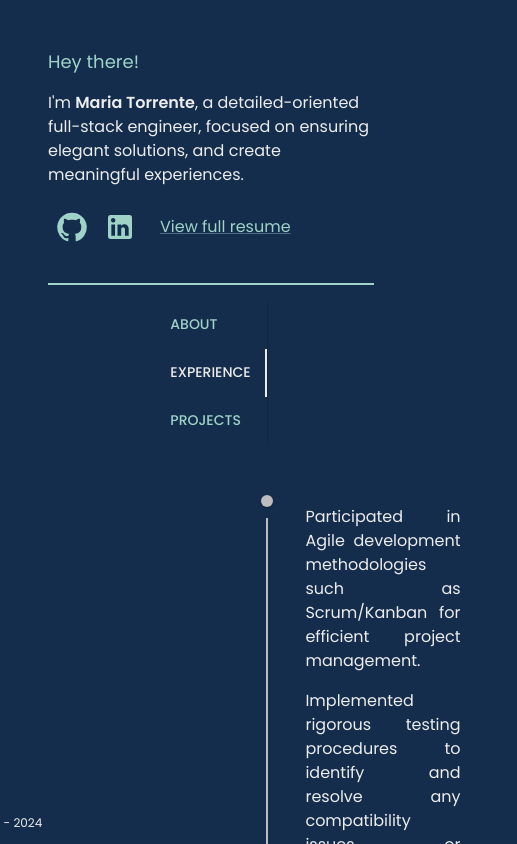
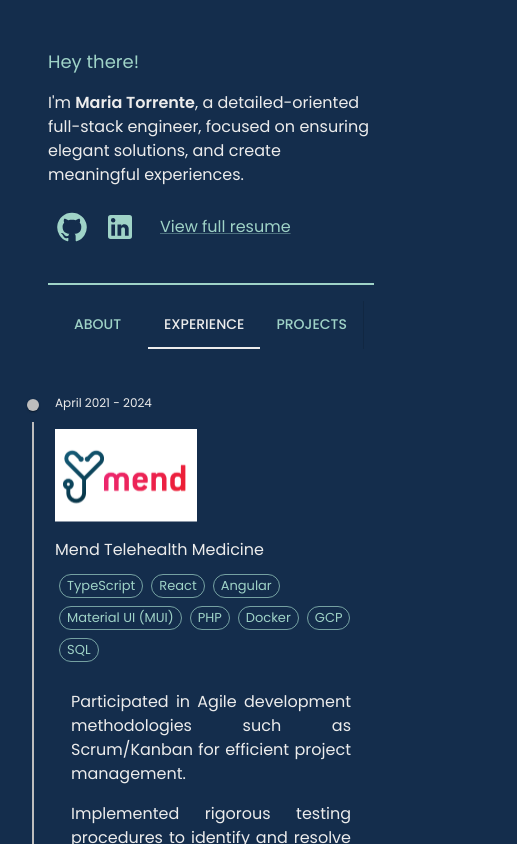
Before and after one commit to mariatorrentedev/portfolio, a React (Vite) app: page / in a window 390 px wide. Both pictures are taken after a click on the tab "EXPERIENCE". Shown: the top 844 px of the page, 517 px wide, since content can reach past the window. Built offline with nearby package versions, Linux system fonts and the light colour scheme; no server answers.

Commit message:
Hot-fix: resolve responsiveness issues on iPad devices.

```diff
--- a/src/components/Experience.tsx
+++ b/src/components/Experience.tsx
@@ -1,3 +1,5 @@
+import type { CompanyItem } from "../constants";
+import { COMPANIES } from "../constants";
 import {
   Timeline,
   TimelineItem,
@@ -17,20 +19,9 @@ import {
   Stack,
   Chip,
   Typography,
+  useTheme,
   useMediaQuery,
 } from "@mui/material";
-import MendLogo from "../assets/mend.svg";
-import ThinkfulLogo from "../assets/thinkful.svg";
-import MevysLogo from "../assets/mevys.svg";
-
-type CompanyItem = {
-  name: string;
-  url: string;
-  logo: string;
-  duration: string;
-  jobs: string[];
-  tech: string[];
-};
 
 const renderList = (jobs: CompanyItem["jobs"]) => {
   return (
@@ -44,56 +35,10 @@ const renderList = (jobs: CompanyItem["jobs"]) => {
   );
 };
 
-const timelineItems: CompanyItem[] = [
-  {
-    name: "Mend Telehealth Medicine",
-    url: "https://mend.com/",
-    logo: MendLogo,
-    duration: "April 2021 - 2024",
-    jobs: [
-      "Participated in Agile development methodologies such as Scrum/Kanban for efficient project management.",
-      "Implemented rigorous testing procedures to identify and resolve any compatibility issues or regressions.",
-      "Collaborated in a pair development to execute migration of the entire dashboard from Angular/JavaScript to React/TypeScript.",
-      "Develop, tested, and deployed a Video SPA using Vonage Express, GCP(Cloud Functions, Bucket Storage) overseeing the project from inception to full production.",
-    ],
-    tech: [
-      "TypeScript",
-      "React",
-      "Angular",
-      "Material UI (MUI)",
-      "PHP",
-      "Docker",
-      "GCP",
-      "SQL",
-    ],
-  },
-  {
-    name: "Thinkful",
-    url: "https://thinkful.com/",
-    logo: ThinkfulLogo,
-    duration: "Nov 2020 - March 2021",
-    jobs: [
-      "Remote engineer immersion program focused on learning HTML5, CSS3, Javascript ES6, SQL, and associated frameworks (such as Node.js, React, jQuery, and PostgreSQL).",
-      "Designed mobile-first full-stack applications from concept development to deployment, while learning networking and industry best practices.",
-    ],
-    tech: ["JavaScript", "React", "HTML", "CSS", "PostgreSQL", "SQL"],
-  },
-  {
-    name: "Mevys Healthy Hair Optimization System",
-    url: "https://mevyspro.com/",
-    logo: MevysLogo,
-    duration: "Jun 2019 - 2021",
-    jobs: [
-      "Collaborated and coordinated with cross-functional teams to ensure seamless integration of software components.",
-      "Provided architectural design and development of the online store to implementing an authentication system for professional stylists.",
-      "Lead brainstorming sessions to generate new ideas for features and commercial relationships.",
-    ],
-    tech: ["JavaScript", "Liquid", "React", "CSS", "HTML", "MongoDB", "DevOps"],
-  },
-];
+export default function Experience() {
+  const theme = useTheme();
 
-export default function Experience() {
-  const isMobile = useMediaQuery("(pointer: coarse)");
+  const isMobile = useMediaQuery(theme.breakpoints.down("md"));
 
   return (
     <Timeline
@@ -104,18 +49,19 @@ export default function Experience() {
         },
       }}
     >
-      {timelineItems.map((item, index) => {
+      {COMPANIES.map((item, index) => {
         return (
           <TimelineItem key={index}>
             <TimelineOppositeContent
-              sx={{ m: "auto 0" }}
-              align="right"
+              sx={{ m: "0 auto" }}
+              align="center"
               color="info.main"
+              minWidth={isMobile ? "100%" : undefined}
             >
               <Stack
                 spacing={1}
                 minWidth={[300, 0]}
-                alignItems={["baseline", "end"]}
+                alignItems={["baseline", "baseline", "end"]}
               >
                 <Typography variant="caption">{item.duration}</Typography>
                 <IconButton
@@ -123,6 +69,7 @@ export default function Experience() {
                   color="secondary"
                   href={item.url}
                   target="_blank"
+                  sx={{ padding: "8px 0" }}
                 >
                   <img src={item.logo} alt={item.name} />
                 </IconButton>
--- a/src/components/Navigation.tsx
+++ b/src/components/Navigation.tsx
@@ -1,5 +1,12 @@
 import * as React from "react";
-import { Box, Tab, Tabs, Typography, useMediaQuery } from "@mui/material";
+import {
+  Box,
+  Tab,
+  Tabs,
+  Typography,
+  useMediaQuery,
+  useTheme,
+} from "@mui/material";
 import { styled } from "@mui/system";
 import { About, Experience } from "./";
 
@@ -13,7 +20,7 @@ const TabsWrapper = styled(Box)(({ theme }) => ({
   paddingTop: "3rem",
   flexDirection: "row",
   minHeight: 224,
-  [theme.breakpoints.down("sm")]: {
+  [theme.breakpoints.down("md")]: {
     flexDirection: "column",
     alignItems: "center",
     paddingTop: "1rem",
@@ -27,14 +34,14 @@ const StyledTabs = styled(Tabs)(({ theme }) => ({
   "& button": {
     color: theme.palette.secondary.main,
     fontSize: 14,
-    [theme.breakpoints.up("sm")]: {
+    [theme.breakpoints.up("md")]: {
       fontSize: 18,
       paddingLeft: "1rem",
       maxWidth: "100%",
       padding: "24px 60px 24px 0",
     },
   },
-  [theme.breakpoints.down("sm")]: {
+  [theme.breakpoints.down("md")]: {
     marginBottom: 16,
   },
   "& .MuiTab-root.Mui-selected": {
@@ -101,7 +108,8 @@ export default function Navigation() {
     setValue(newValue);
   };
 
-  const isMobile = useMediaQuery("(pointer: coarse)");
+  const theme = useTheme();
+  const isMobile = useMediaQuery(theme.breakpoints.down("md"));
 
   return (
     <TabsWrapper>
--- /dev/null
+++ b/src/config.ts
@@ -0,0 +1,3 @@
+export const CLIENT_ID = import.meta.env.VITE_APP_SPOTIFY_CLIENT_ID;
+export const CLIENT_SECRET = import.meta.env.VITE_APP_SPOTIFY_CLIENT_SECRET;
+export const REFRESH_TOKEN = import.meta.env.VITE_APP_SPOTIFY_REFRESH_TOKEN;
--- a/src/constants.ts
+++ b/src/constants.ts
@@ -1,7 +1,64 @@
+import MendLogo from "./assets/mend.svg";
+import ThinkfulLogo from "./assets/thinkful.svg";
+import MevysLogo from "./assets/mevys.svg";
+
+export type CompanyItem = {
+  name: string;
+  url: string;
+  logo: string;
+  duration: string;
+  jobs: string[];
+  tech: string[];
+};
+
+export const COMPANIES: CompanyItem[] = [
+  {
+    name: "Mend Telehealth Medicine",
+    url: "https://mend.com/",
+    logo: MendLogo,
+    duration: "April 2021 - 2024",
+    jobs: [
+      "Participated in Agile development methodologies such as Scrum/Kanban for efficient project management.",
+      "Implemented rigorous testing procedures to identify and resolve any compatibility issues or regressions.",
+      "Collaborated in a pair development to execute migration of the entire dashboard from Angular/JavaScript to React/TypeScript.",
+      "Lead the development of a Video SPA using Vonage Express, GCP(Cloud Functions, Bucket Storage) overseeing the project from inception to full production.",
+    ],
+    tech: [
+      "TypeScript",
+      "React",
+      "Angular",
+      "Material UI (MUI)",
+      "PHP",
+      "Docker",
+      "GCP",
+      "SQL",
+    ],
+  },
+  {
+    name: "Thinkful",
+    url: "https://thinkful.com/",
+    logo: ThinkfulLogo,
+    duration: "Nov 2020 - March 2021",
+    jobs: [
+      "Remote engineer immersion program focused on learning HTML5, CSS3, Javascript ES6, SQL, and associated frameworks (such as Node.js, React, jQuery, and PostgreSQL).",
+      "Designed mobile-first full-stack applications from concept development to deployment, while learning networking and industry best practices.",
+    ],
+    tech: ["JavaScript", "React", "HTML", "CSS", "PostgreSQL", "SQL"],
+  },
+  {
+    name: "Mevys Healthy Hair Optimization System",
+    url: "https://mevyspro.com/",
+    logo: MevysLogo,
+    duration: "Jun 2019 - 2021",
+    jobs: [
+      "Collaborated and coordinated with cross-functional teams to ensure seamless integration of software components.",
+      "Provided architectural design and development of the online store to implementing an authentication system for professional stylists.",
+      "Lead brainstorming sessions to generate new ideas for features and commercial relationships.",
+    ],
+    tech: ["JavaScript", "Liquid", "React", "CSS", "HTML", "MongoDB", "DevOps"],
+  },
+];
+
 export const TOKEN_ENDPOINT = "https://accounts.spotify.com/api/token";
 export const NOW_PLAYING_ENDPOINT =
   "https://api.spotify.com/v1/me/player/currently-playing";
-
-export const CLIENT_ID = import.meta.env.VITE_APP_SPOTIFY_CLIENT_ID;
-export const CLIENT_SECRET = import.meta.env.VITE_APP_SPOTIFY_CLIENT_SECRET;
-export const REFRESH_TOKEN = import.meta.env.VITE_APP_SPOTIFY_REFRESH_TOKEN;
--- a/src/services/spotify.ts
+++ b/src/services/spotify.ts
@@ -6,7 +6,7 @@ import {
   CLIENT_ID as clientId,
   CLIENT_SECRET as clientSecret,
   REFRESH_TOKEN as refreshToken,
-} from "../constants";
+} from "../config";
 
 export type GetAccessTokenResponse = {
   access_token: string;
```
